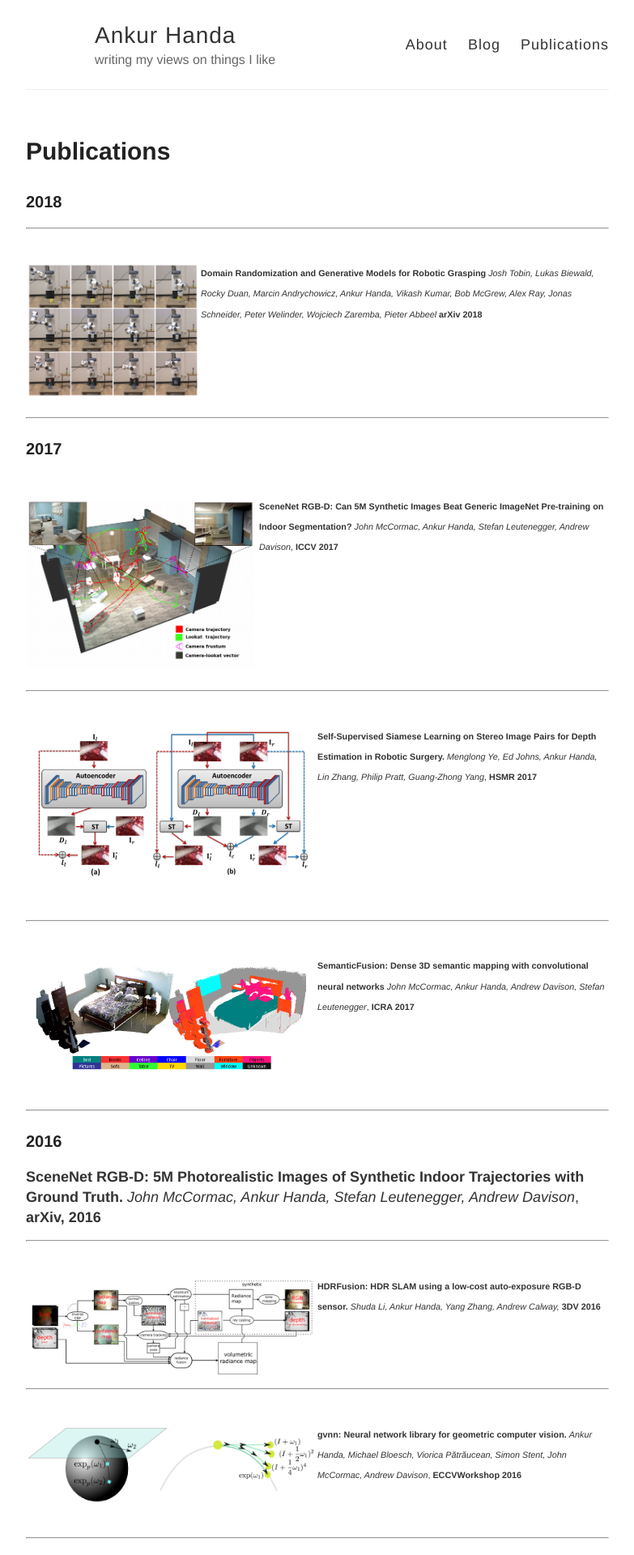
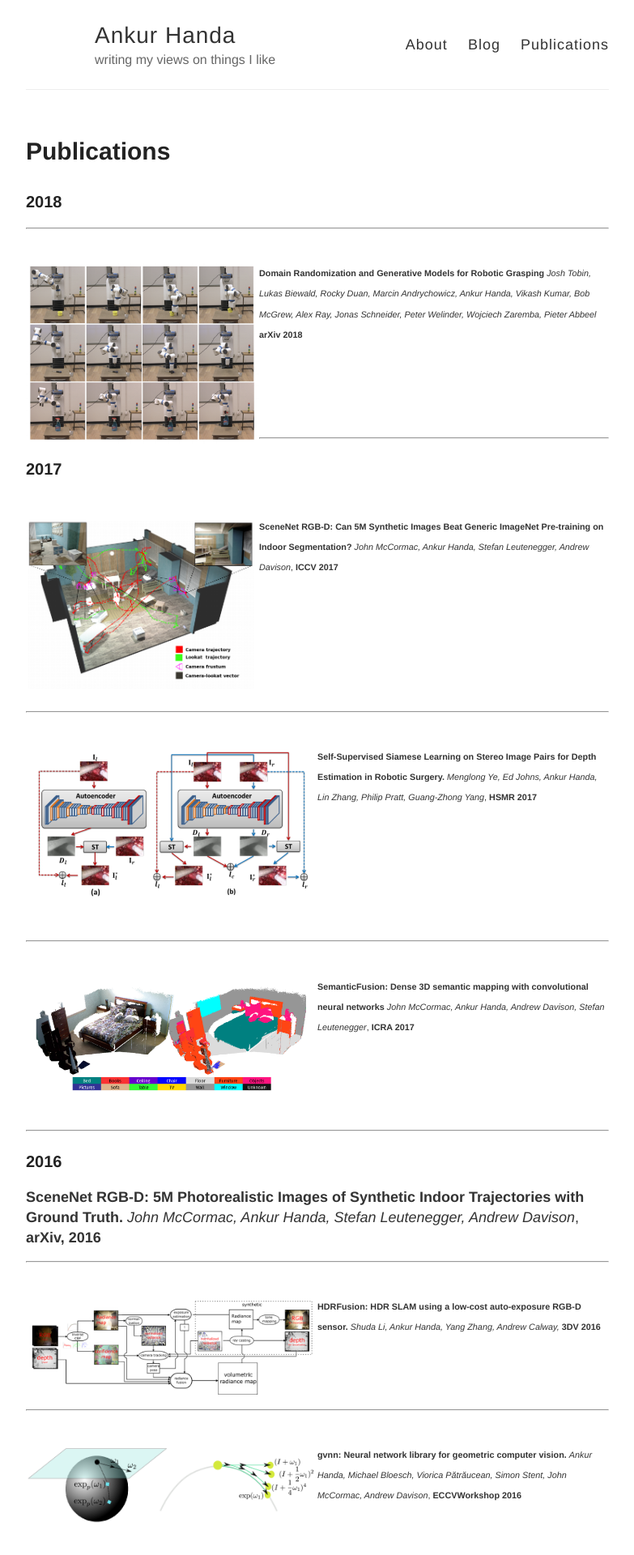
Before and after one commit to ankurhanda/ankurhanda.github.io, a Jekyll site: the page built from publications.md, in a window 1280 px wide. Shown: the top 1920 px of the page at 81% size, without its empty margins (248-1031 px from the left). Built offline with Jekyll 4.4.1, drawn with Linux system fonts in a browser that asks for light colours.

Commit message:
update
Signed-off-by: Ankur Handa <ahanda@nvidia.com>

```diff
--- a/publications.md
+++ b/publications.md
@@ -10,7 +10,7 @@
 <hr>
 
 <br>
-<img align="left" src="/images/pubs/josh_DR_GM.png" width="30%"> <span style="line-height: 1.1; font-size: 0.6em;">**Domain Randomization and Generative Models for Robotic Grasping** _Josh Tobin, Lukas Biewald, Rocky Duan, Marcin Andrychowicz, Ankur Handa, Vikash Kumar, Bob McGrew, Alex Ray, Jonas Schneider, Peter Welinder, Wojciech Zaremba, Pieter Abbeel_ **arXiv 2018**
+<img align="left" src="/images/pubs/josh_DR_GM.png" width="40%"> <span style="line-height: 1.1; font-size: 0.6em;">**Domain Randomization and Generative Models for Robotic Grasping** _Josh Tobin, Lukas Biewald, Rocky Duan, Marcin Andrychowicz, Ankur Handa, Vikash Kumar, Bob McGrew, Alex Ray, Jonas Schneider, Peter Welinder, Wojciech Zaremba, Pieter Abbeel_ **arXiv 2018**
 <br>
 <br>
 <br>
```
